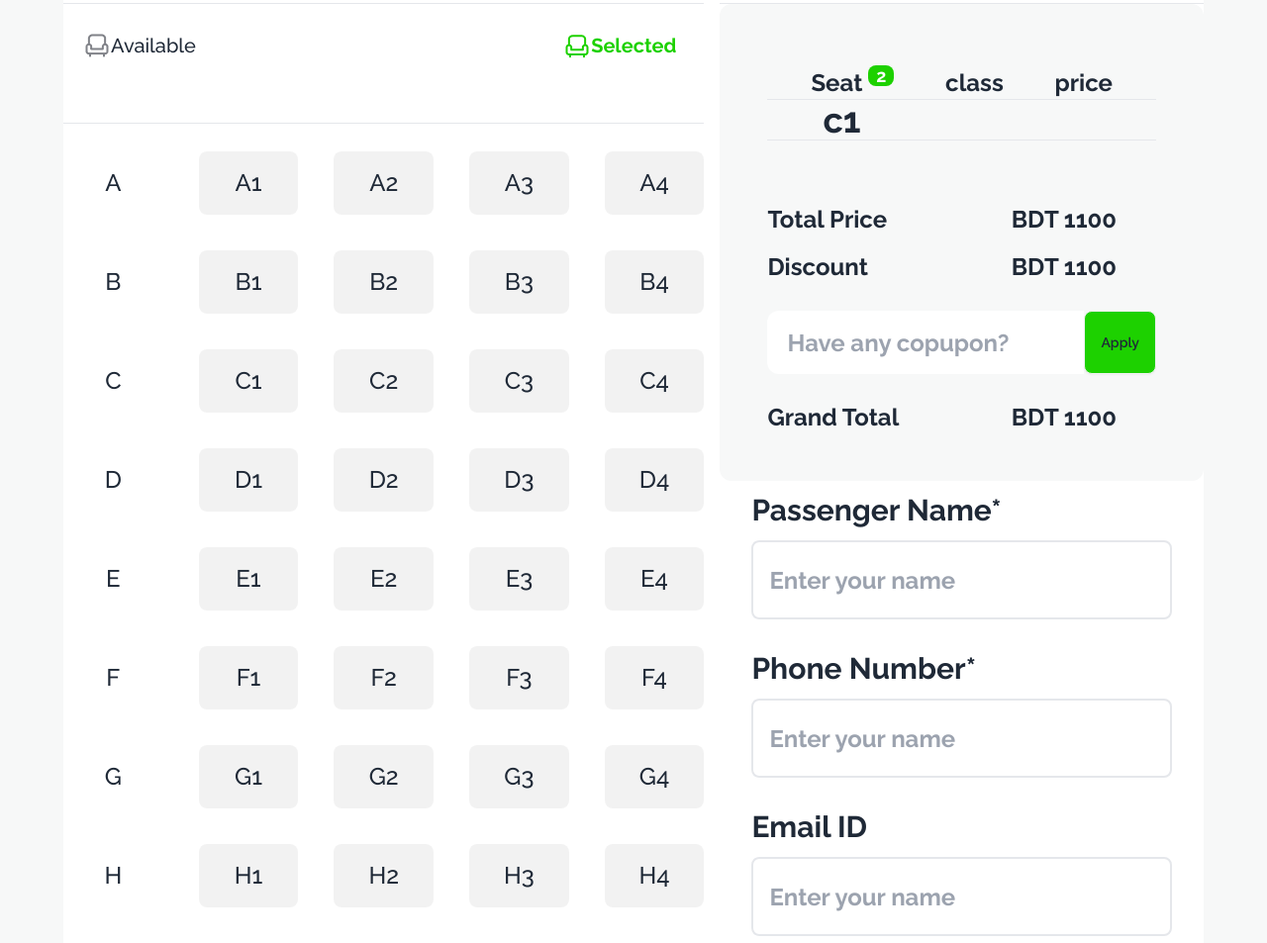
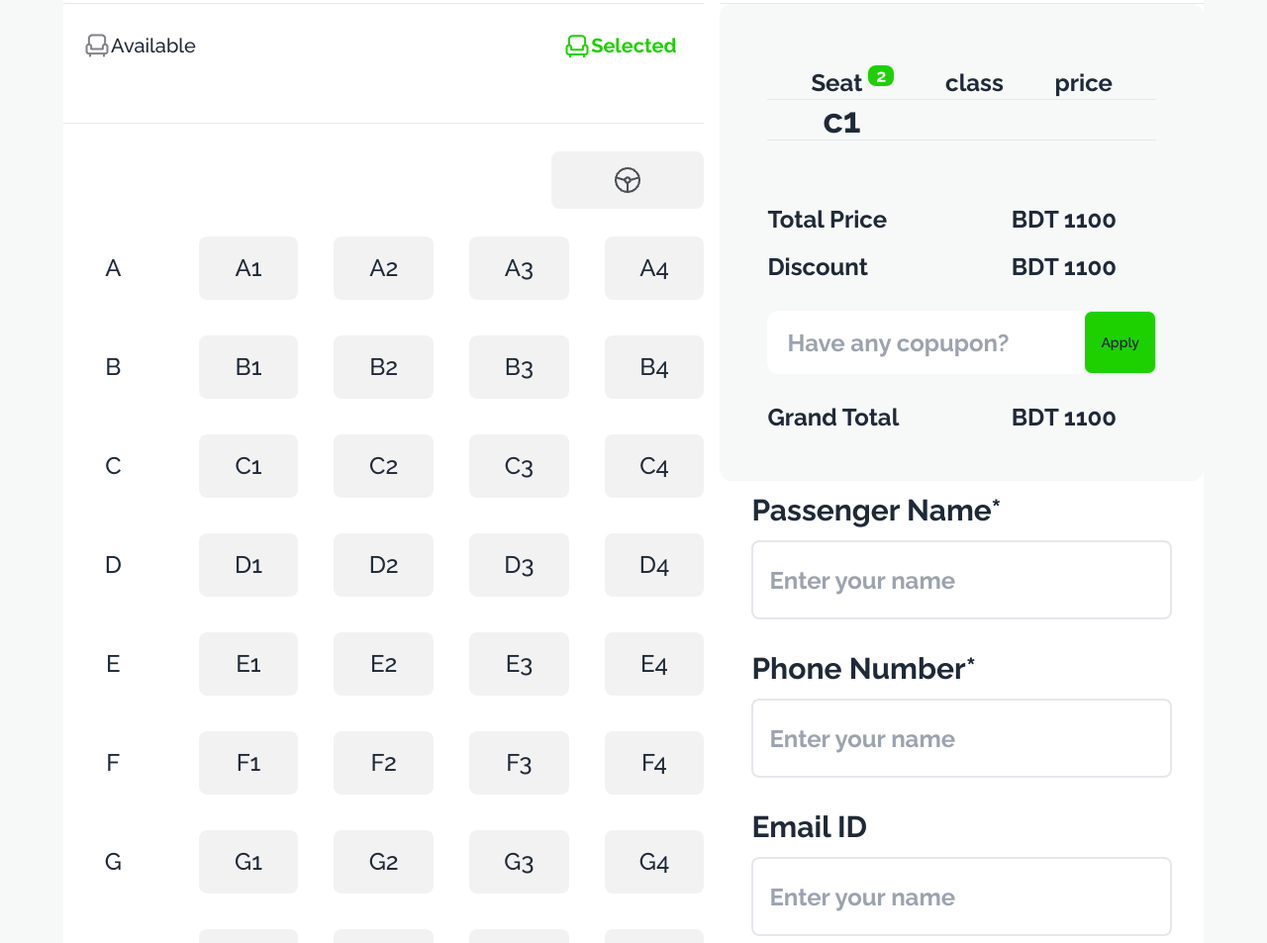
Before and after one commit to sayemhossin/Assignment-Five, a plain HTML site: page index.html in a window 1280 px wide. Shown: the part 2227-3180 px from the top of the page at 99% size. Drawn offline with nearby package versions, Linux system fonts and the light colour scheme.

Commit message:
seat added

```diff
--- a/index.html
+++ b/index.html
@@ -220,8 +220,9 @@
 </div>
 <hr>
 
-
-
+<div class="grid  justify-end">
+<img class="bg-[#0000000d] text-center rounded-lg md:px-16 p-4 " src="images/Vector.png" alt="">
+</div>
 
 <!-- seat name -->
 <div class="grid grid-cols-5 gap-5 md:gap-9 mt-6">
```
Also changed, not shown: images/Vector.png (added).
